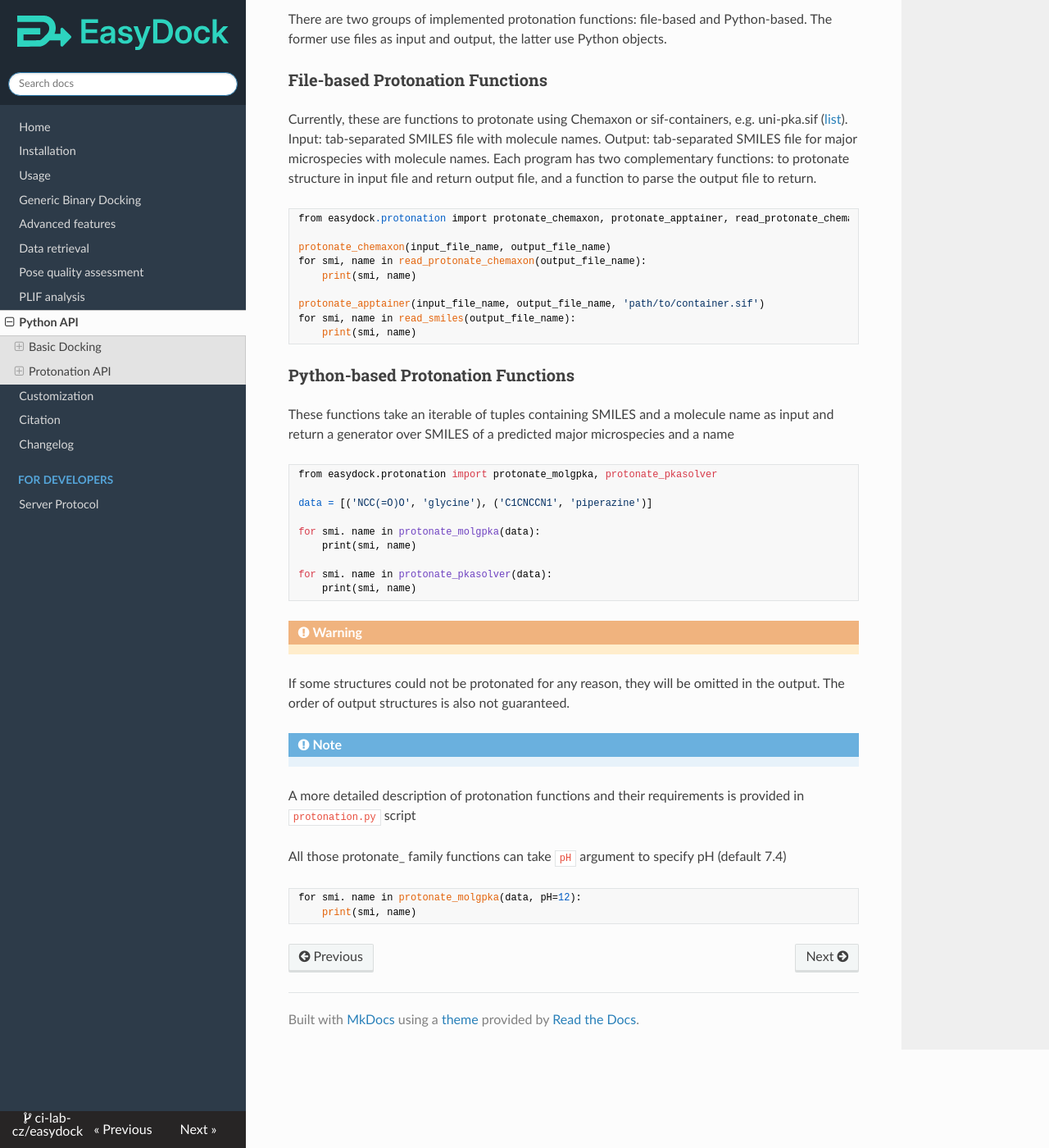
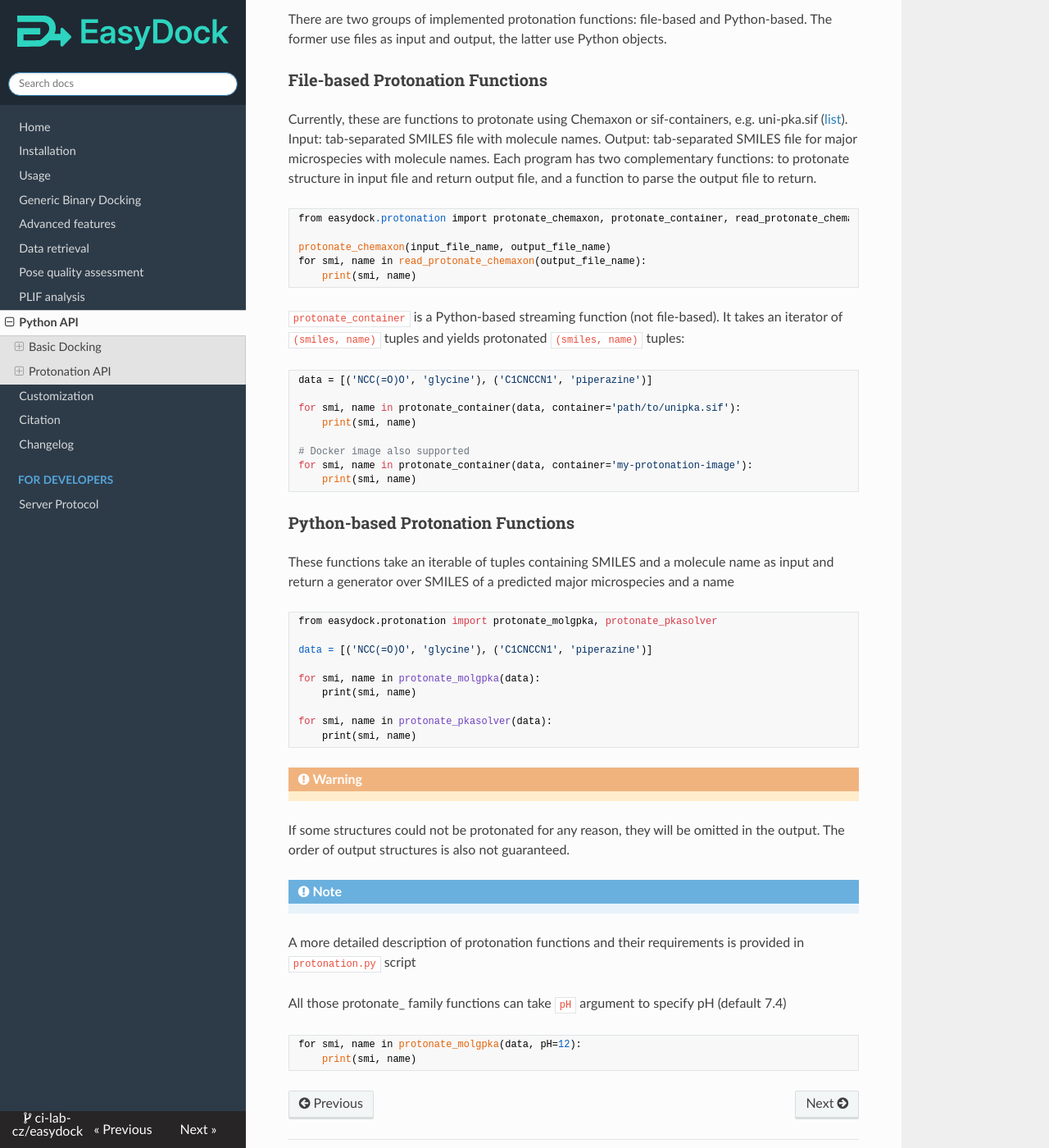
Before and after one commit to ci-lab-cz/easydock, an MkDocs documentation site: the page built from docs/python_api.md, in a window 1280 px wide and 1400 px high, scrolled down 1316 px. Shown: the whole window at 82% size. Built offline with MkDocs 1.6.1, drawn with Linux system fonts in a browser that asks for light colours; nearby versions of some CDN libraries; some of the changed text lies outside the part shown.

Commit message:
Update docs

````diff
--- a/docs/python_api.md
+++ b/docs/python_api.md
@@ -75,14 +75,23 @@
 Each program has two complementary functions: to protonate structure in input file and return output file, and a function to parse the output file to return.
 
 ```python
-from easydock.protonation import protonate_chemaxon, protonate_apptainer, read_protonate_chemaxon, read_smiles
+from easydock.protonation import protonate_chemaxon, protonate_container, read_protonate_chemaxon, read_smiles
 
 protonate_chemaxon(input_file_name, output_file_name)
 for smi, name in read_protonate_chemaxon(output_file_name):
     print(smi, name)
+```
 
-protonate_apptainer(input_file_name, output_file_name, 'path/to/container.sif')
-for smi, name in read_smiles(output_file_name):
+`protonate_container` is a Python-based streaming function (not file-based). It takes an iterator of `(smiles, name)` tuples and yields protonated `(smiles, name)` tuples:
+
+```python
+data = [('NCC(=O)O', 'glycine'), ('C1CNCCN1', 'piperazine')]
+
+for smi, name in protonate_container(data, container='path/to/unipka.sif'):
+    print(smi, name)
+
+# Docker image also supported
+for smi, name in protonate_container(data, container='my-protonation-image'):
     print(smi, name)
 ```
 
@@ -95,10 +104,10 @@
 
 data = [('NCC(=O)O', 'glycine'), ('C1CNCCN1', 'piperazine')]
 
-for smi. name in protonate_molgpka(data):
+for smi, name in protonate_molgpka(data):
     print(smi, name)
 
-for smi. name in protonate_pkasolver(data):
+for smi, name in protonate_pkasolver(data):
     print(smi, name)
 ```
 
@@ -111,6 +120,6 @@
 All those protonate_ family functions can take `pH` argument to specify pH (default 7.4)
 
 ```python
-for smi. name in protonate_molgpka(data, pH=12):
+for smi, name in protonate_molgpka(data, pH=12):
     print(smi, name)
 ```
````
Also changed, not shown: other parts of docs/python_api.md (+1 -1 lines), docs/server_protocol.md (+3 -3 lines).
